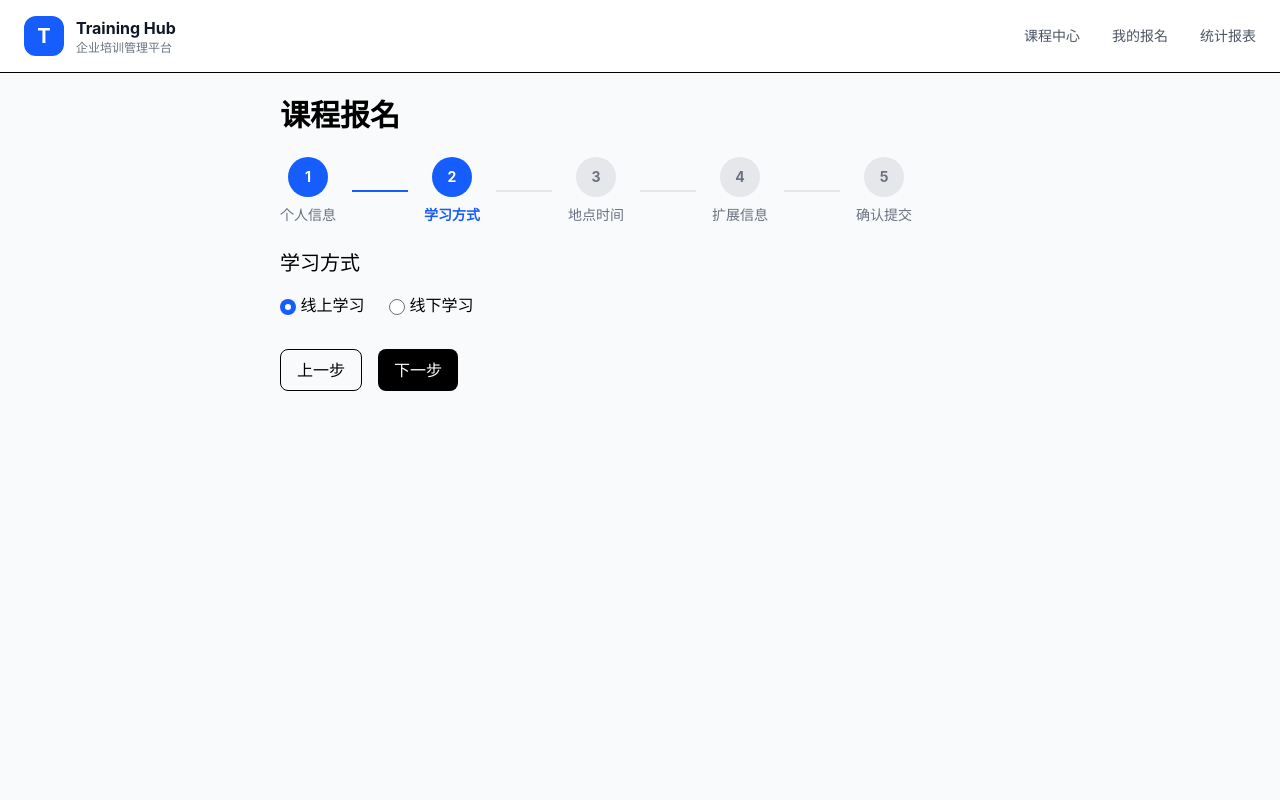
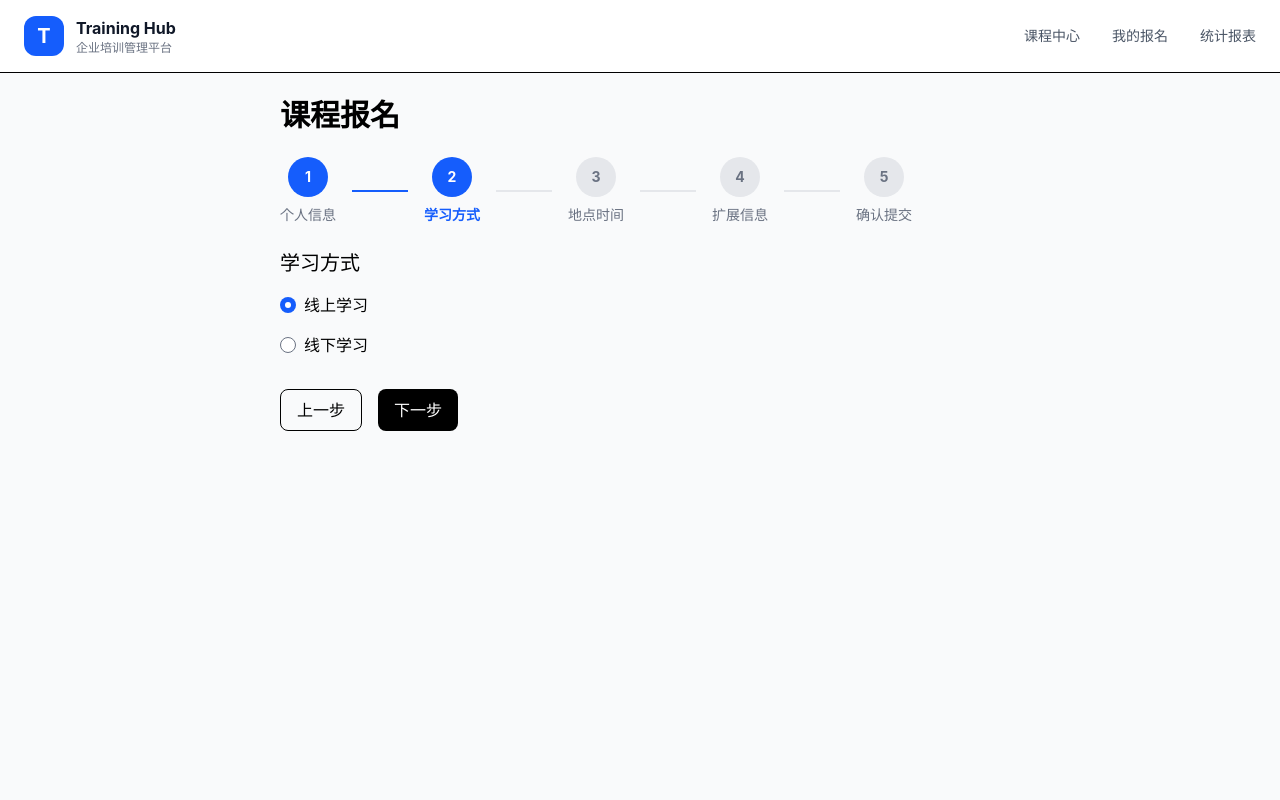
Before and after one commit to kuige/training-system, a SvelteKit app: page /apply/1 in a window 1280 px wide. Both pictures are taken after a click on the button "下一步". Shown: the top 800 px of the page. Built offline with nearby package versions, Linux system fonts and the light colour scheme.

Commit message:
重构学习方式表单

```diff
--- /dev/null
+++ b/src/lib/components/application/LearningModeForm.svelte
@@ -0,0 +1,20 @@
+<script lang="ts">
+	import type { TrainingInfo } from '$lib/types/application';
+
+	interface Props {
+		training: TrainingInfo;
+	}
+
+	let { training = $bindable() }: Props = $props();
+</script>
+
+<div class="space-y-4">
+	<label class="flex gap-2 items-center">
+		<input type="radio" value="online" bind:group={training.mode} />
+		线上学习
+	</label>
+	<label class="flex gap-2 items-center">
+		<input type="radio" value="offline" bind:group={training.mode} />
+		线下学习
+	</label>
+</div>
--- a/src/routes/apply/[courseId]/+page.svelte
+++ b/src/routes/apply/[courseId]/+page.svelte
@@ -5,6 +5,7 @@
   import { modeText } from '$lib/utils/textMapping';
 	import Stepper from '$lib/components/application/Stepper.svelte';
 	import UserForm from '$lib/components/application/UserForm.svelte';
+	import LearningModeForm from '$lib/components/application/LearningModeForm.svelte';
 
 	const steps = [
 		{ label:'个人信息' },
@@ -47,14 +48,7 @@
 
 	{#if step === 2}
 		<h2 class="mb-4 text-xl">学习方式</h2>
-		<label>
-			<input type="radio" value="online" bind:group={application.training.mode} />
-			线上学习
-		</label>
-		<label class="ml-5">
-			<input type="radio" value="offline" bind:group={application.training.mode} />
-			线下学习
-		</label>
+		<LearningModeForm bind:training={application.training} />
 	{/if}
 
 	{#if step === 3}
```
